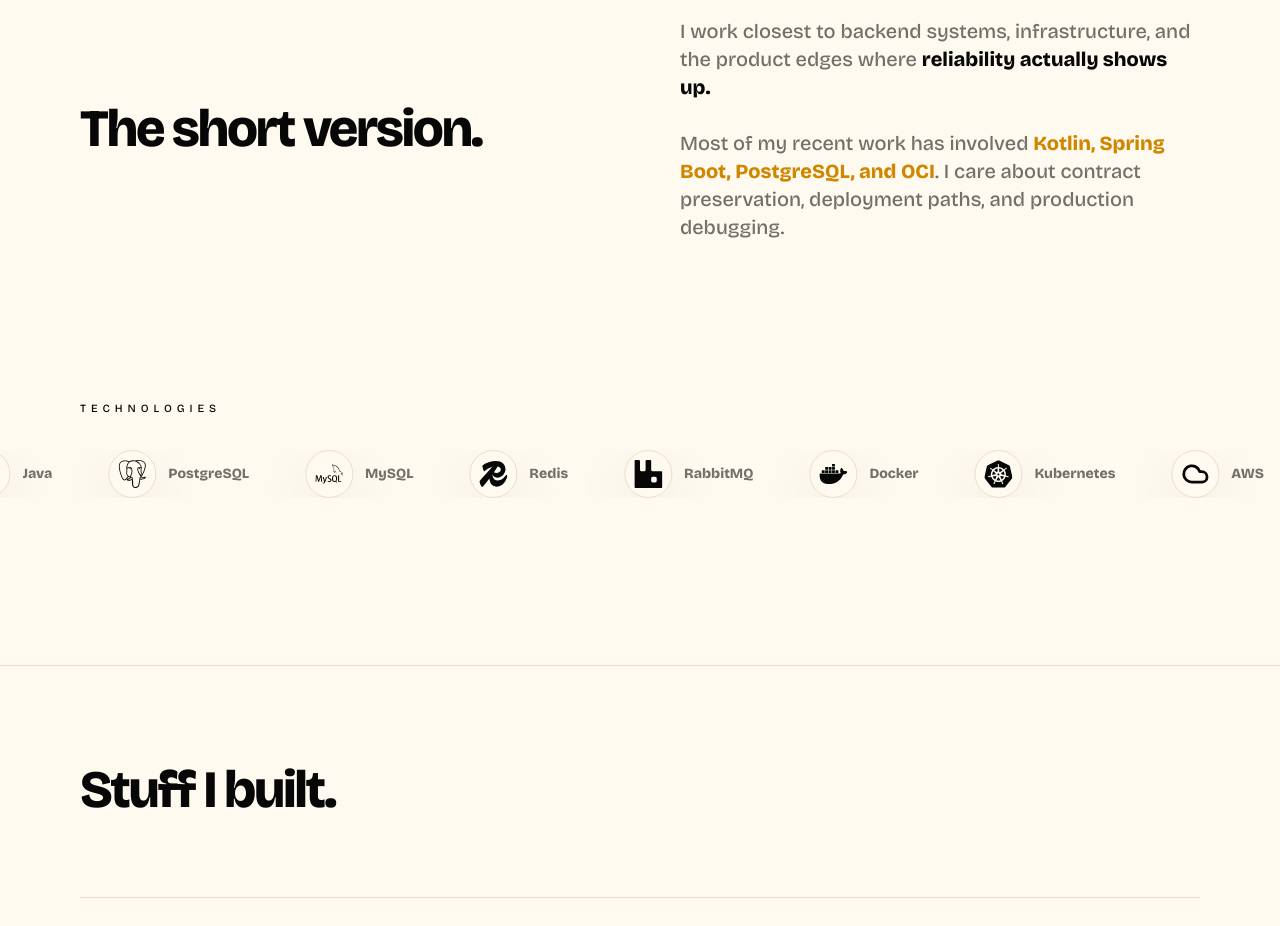
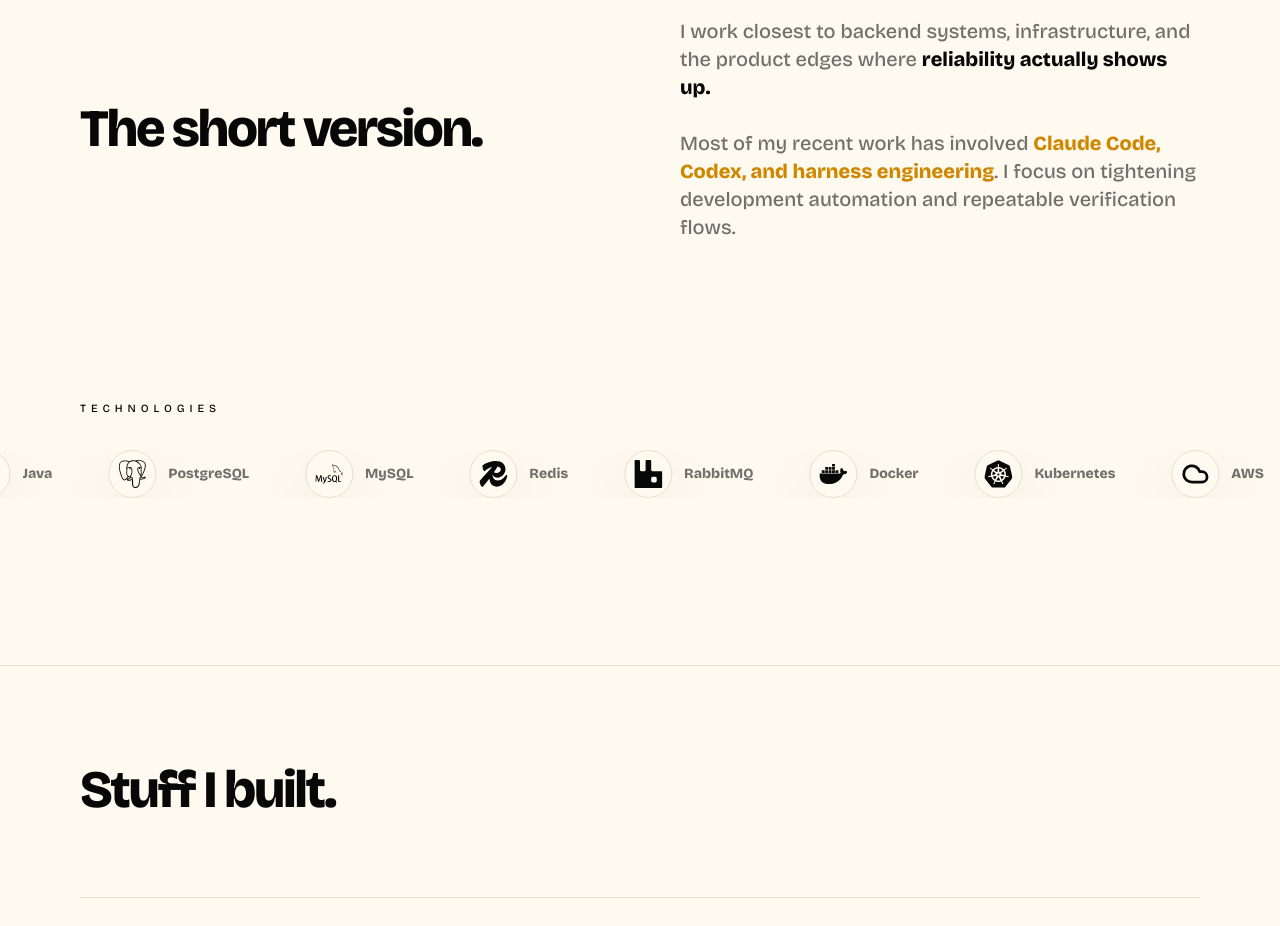
Before and after one commit to devonlyian/ian-dev, a Next.js app: page / in a window 1280 px wide. Shown: the part 880-1806 px from the top of the page. Built offline with nearby package versions, Linux system fonts and the light colour scheme.

Commit message:
fix: update about focus copy

```diff
--- a/contexts/LanguageContext.tsx
+++ b/contexts/LanguageContext.tsx
@@ -57,8 +57,8 @@ export const languageText: Record<Language, LanguageText> = {
         "I work closest to backend systems, infrastructure, and the product edges where",
         "reliability actually shows up.",
         "Most of my recent work has involved",
-        "Kotlin, Spring Boot, PostgreSQL, and OCI",
-        "I care about contract preservation, deployment paths, and production debugging.",
+        "Claude Code, Codex, and harness engineering",
+        "I focus on tightening development automation and repeatable verification flows.",
       ],
     },
     projects: {
@@ -86,8 +86,8 @@ export const languageText: Record<Language, LanguageText> = {
         "저는 백엔드 시스템, 인프라, 그리고 제품의 경계에서 주로 일합니다.",
         "안정성이 실제로 보이는 지점",
         "최근에는 주로",
-        "Kotlin, Spring Boot, PostgreSQL, OCI",
-        "계약 유지, 배포 경로, 운영 디버깅을 중요하게 봅니다.",
+        "Claude Code, Codex, 하네스 엔지니어링",
+        "개발 자동화와 반복 가능한 검증 흐름을 더 단단하게 만드는 데 집중하고 있습니다.",
       ],
     },
     projects: {
```
